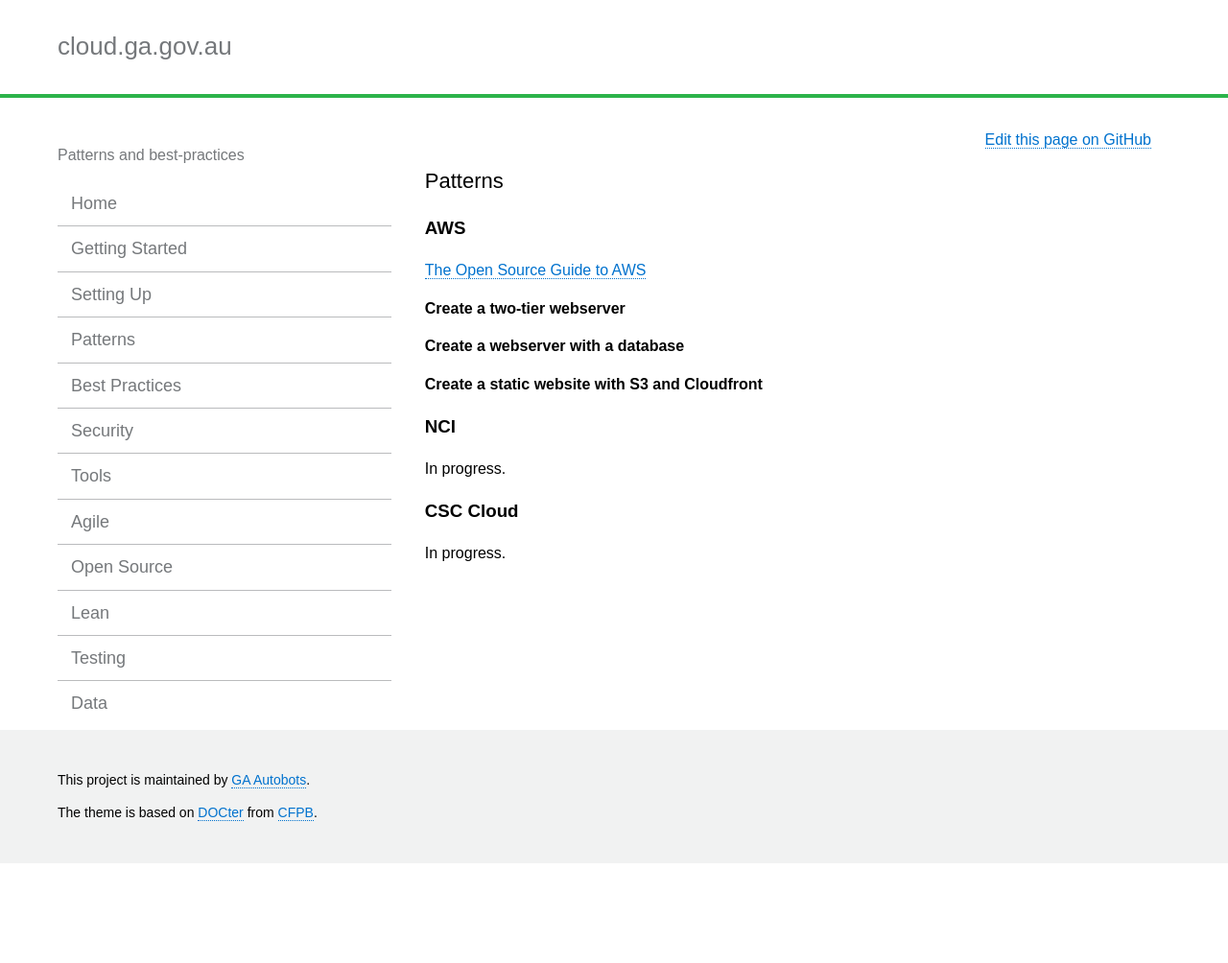
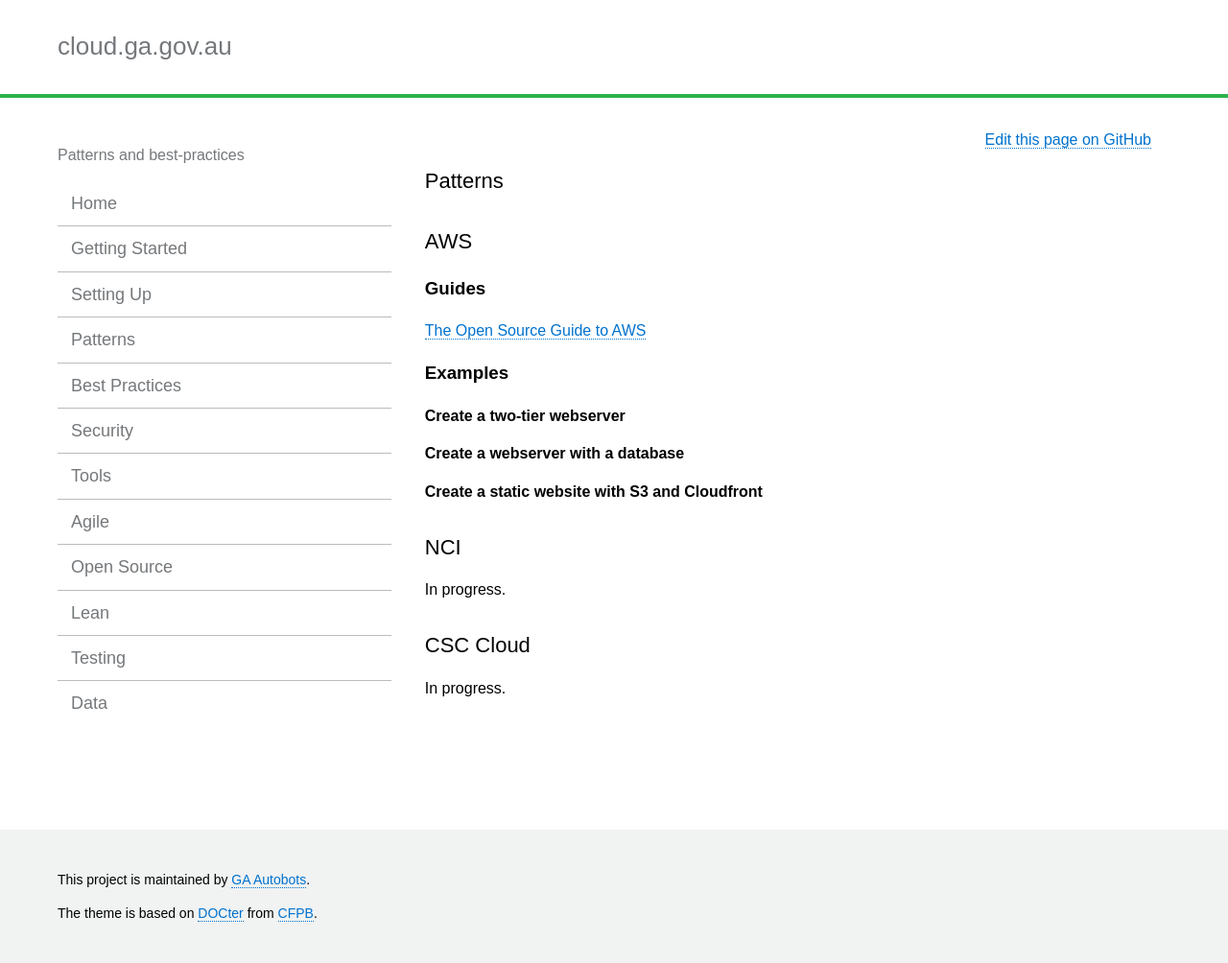
Before and after one commit to GeoscienceAustralia/cloud, a Jekyll site: the page built from docs/_pages/patterns_index.md, in a window 1280 px wide. Shown: the whole page at 96% size. Built offline with Jekyll 4.4.1, drawn with Linux system fonts in a browser that asks for light colours; before the commit the page ends 900 px from its top, so only the background shows below that.

Commit message:
Add examples subsection

```diff
--- a/docs/_pages/patterns_index.md
+++ b/docs/_pages/patterns_index.md
@@ -4,9 +4,13 @@ layout: page
 permalink: patterns_index.html
 ---
 
-### AWS
+## AWS
+
+### Guides
 
 [The Open Source Guide to AWS](https://github.com/open-guides/og-aws/blob/master/README.md)
+
+### Examples
 
 **Create a two-tier webserver**
 
@@ -14,10 +18,10 @@ permalink: patterns_index.html
 
 **Create a static website with S3 and Cloudfront**
 
-### NCI
+## NCI
 
 In progress.
 
-### CSC Cloud
+## CSC Cloud
 
 In progress.
```
